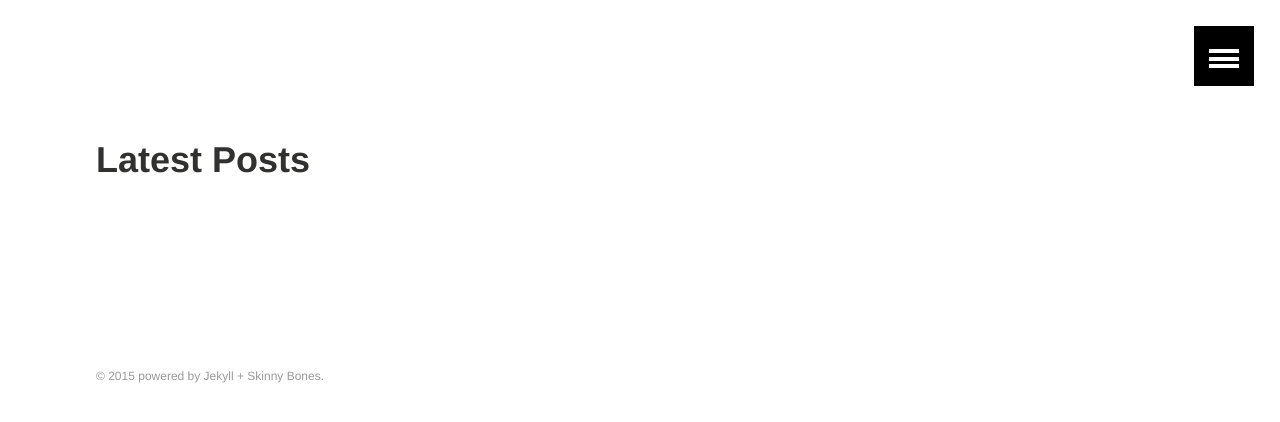
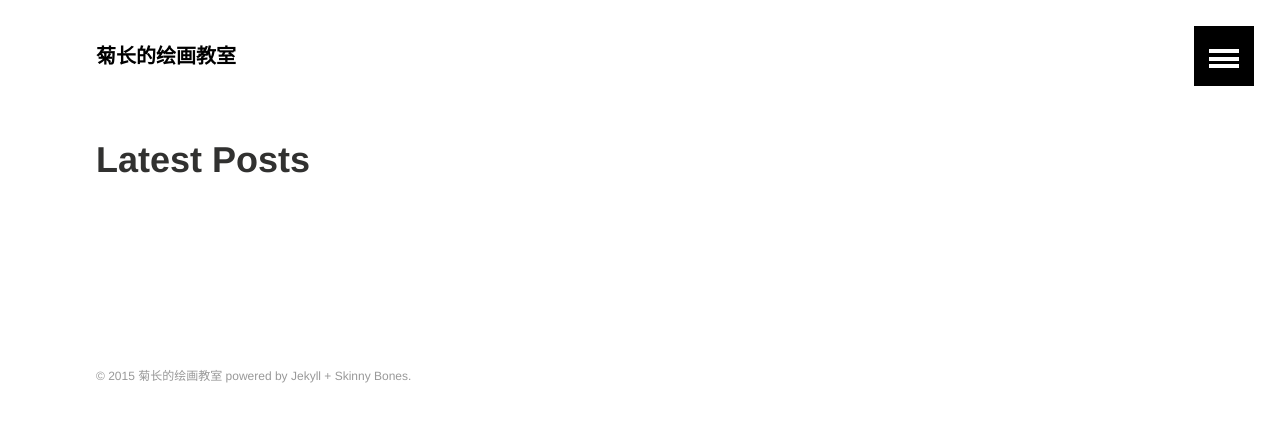
Before and after one commit to THISISAGOODNAME/html5canvas, a Jekyll site: the page built from index.md, in a window 1280 px wide. Shown: the top 422 px of the page. Built offline with Jekyll 4.4.1, drawn with Linux system fonts in a browser that asks for light colours.

Commit message:
“config.yml设置”

```diff
--- a/_config.yml
+++ b/_config.yml
@@ -1,11 +1,11 @@
 # Site wide configuration
 
-title:
-description:
+title: 菊长的绘画教室
+description: "html5 canvas学习展示区"
 logo: # 120x120 px default image used for Twitter summary card
 teaser: # 400x250 px default teaser image used in image archive grid
-locale:
-url:
+locale: en_US
+url:  //thisisagoodname.github.io/html5canvas
 
 # Jekyll configuration
 
@@ -22,8 +22,9 @@ gems:
 
 # Site owner
 owner:
-  name:
-  email:
+  name: Yanjun Yang
+  web: http://aicdg.com
+  email: yangyj19931231@gmail.com
   twitter:
   google:
     ad-client:
```
